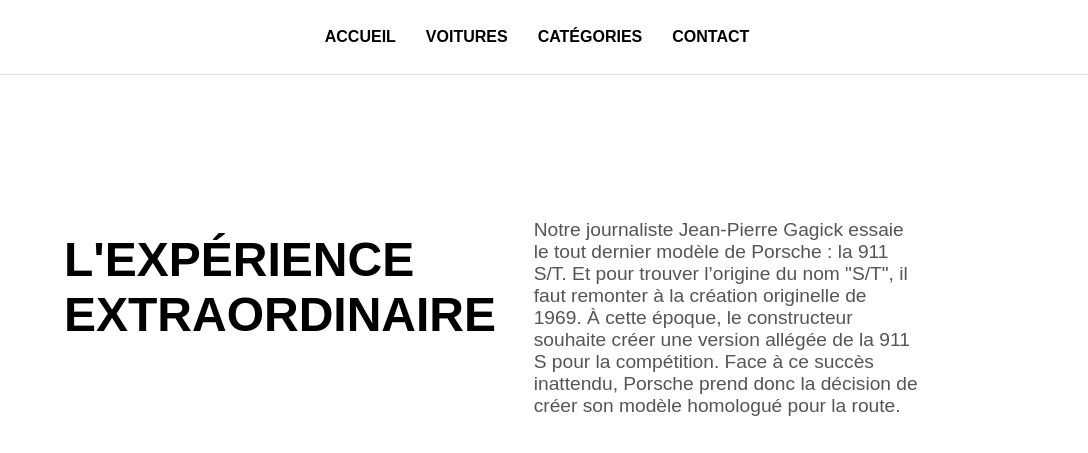
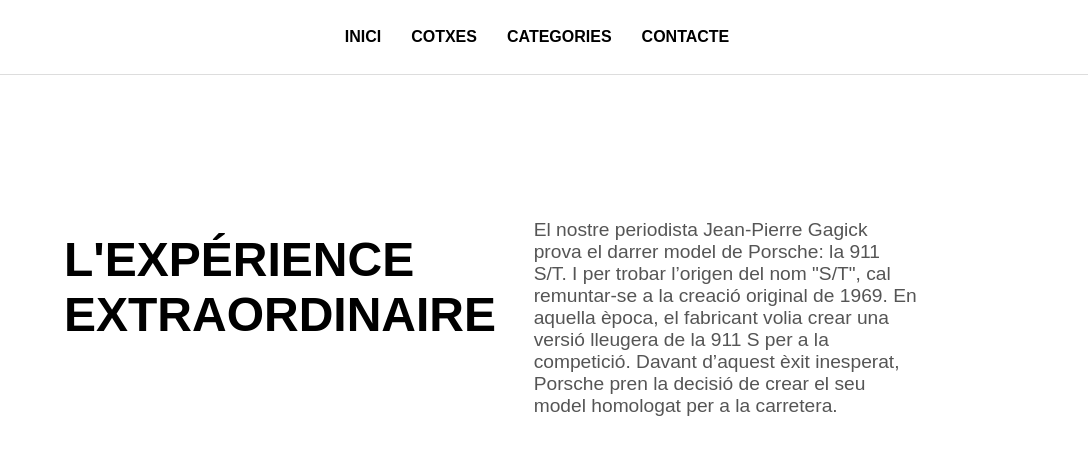
Before and after one commit to ericabellan/villaitodoabellaneric_proyecto2_smx2, a plain HTML site: page index.html in a window 1280 px wide. Shown: the top 453 px of the page, 149-1237 px from the left. Drawn offline with Linux system fonts and the light colour scheme.

Commit message:
canvi idioma

```diff
--- a/index.html
+++ b/index.html
@@ -13,10 +13,10 @@
                 <img src="logo.png" alt="Carsport">
             </div>
             <ul class="nav-links">
-                <li><a href="index.html">ACCUEIL</a></li>
-                <li><a href="voitures.html">VOITURES</a></li>
-                <li><a href="categories.html">CATÉGORIES</a></li>
-                <li><a href="contact.html">CONTACT</a></li>
+                <li><a href="index.html">INICI</a></li>
+                <li><a href="voitures.html">COTXES</a></li>
+                <li><a href="categories.html">CATEGORIES</a></li>
+                <li><a href="contact.html">CONTACTE</a></li>
             </ul>
             <div class="icons">
                 <img src="user.png" alt="User">
@@ -29,10 +29,7 @@
         <div class="hero-content">
             <h1>L'EXPÉRIENCE EXTRAORDINAIRE</h1>
             <p class="description">
-                Notre journaliste Jean-Pierre Gagick essaie le tout dernier modèle de Porsche : la 911 S/T.
-                Et pour trouver l’origine du nom "S/T", il faut remonter à la création originelle de 1969.
-                À cette époque, le constructeur souhaite créer une version allégée de la 911 S pour la compétition.
-                Face à ce succès inattendu, Porsche prend donc la décision de créer son modèle homologué pour la route.
+                El nostre periodista Jean-Pierre Gagick prova el darrer model de Porsche: la 911 S/T. I per trobar l’origen del nom "S/T", cal remuntar-se a la creació original de 1969. En aquella època, el fabricant volia crear una versió lleugera de la 911 S per a la competició. Davant d’aquest èxit inesperat, Porsche pren la decisió de crear el seu model homologat per a la carretera.
             </p>
         </div>
 
```
